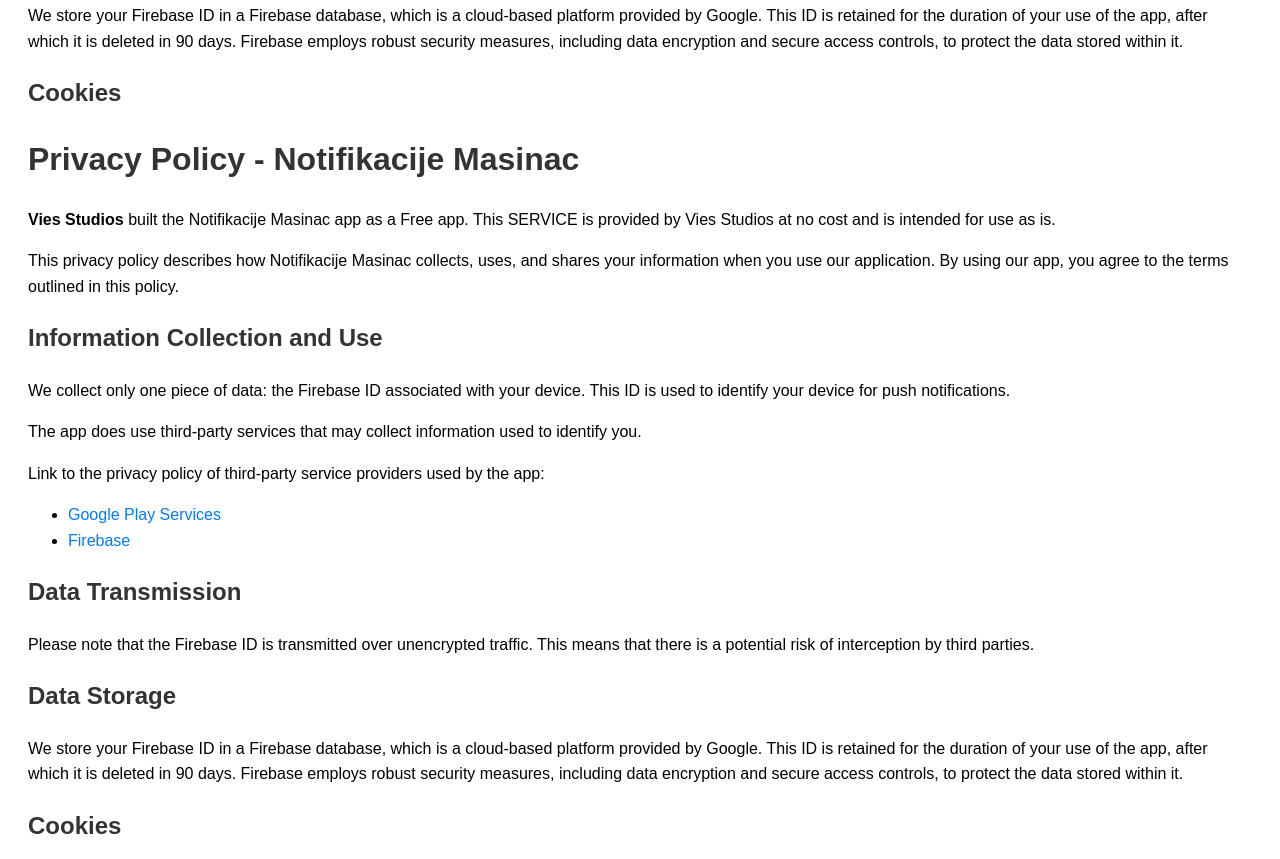
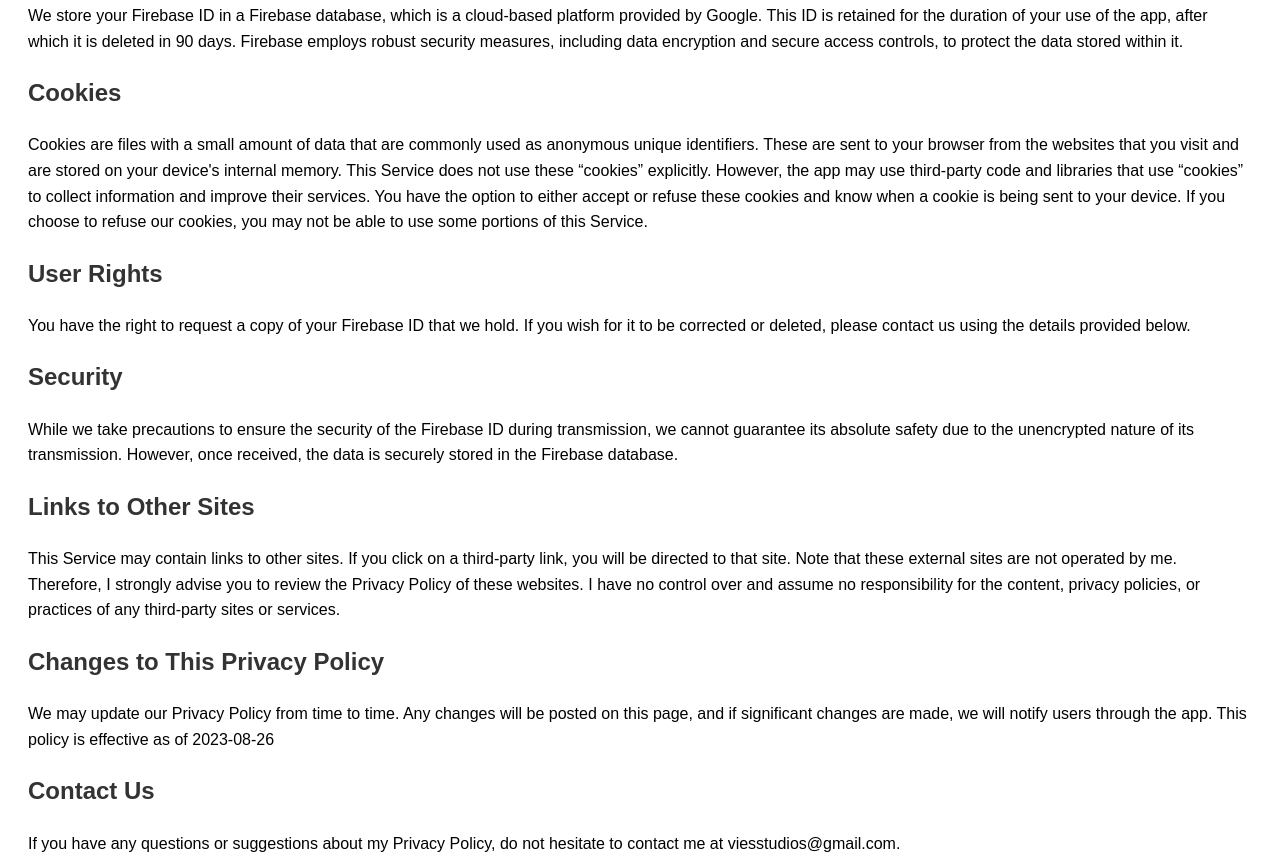
Before and after one commit to Vies-Studios/notifikacijemasinac, a plain HTML site: page index.html in a window 1280 px wide. Shown: the part 648-1507 px from the top of the page. Drawn offline with Linux system fonts and the light colour scheme.

Commit message:
Update index.html

```diff
--- a/index.html
+++ b/index.html
@@ -49,32 +49,6 @@
 
   <p>We store your Firebase ID in a Firebase database, which is a cloud-based platform provided by Google. This ID is retained for the duration of your use of the app, after which it is deleted in 90 days. Firebase employs robust security measures, including data encryption and secure access controls, to protect the data stored within it.</p>
 
-  <h2>Cookies</h2><h1>Privacy Policy - Notifikacije Masinac</h1>
-
-  <p><strong>Vies Studios</strong> built the Notifikacije Masinac app as a Free app. This SERVICE is provided by Vies Studios at no cost and is intended for use as is.</p>
-
-  <p>This privacy policy describes how Notifikacije Masinac collects, uses, and shares your information when you use our application. By using our app, you agree to the terms outlined in this policy.</p>
-
-  <h2>Information Collection and Use</h2>
-
-  <p>We collect only one piece of data: the Firebase ID associated with your device. This ID is used to identify your device for push notifications.</p>
-
-  <p>The app does use third-party services that may collect information used to identify you.</p>
-
-  <p>Link to the privacy policy of third-party service providers used by the app:</p>
-  <ul>
-      <li><a href="https://policies.google.com/privacy" target="_blank" rel="noopener noreferrer">Google Play Services</a></li>
-      <li><a href="https://firebase.google.com/support/privacy" target="_blank" rel="noopener noreferrer">Firebase</a></li>
-  </ul>
-
-  <h2>Data Transmission</h2>
-
-  <p>Please note that the Firebase ID is transmitted over unencrypted traffic. This means that there is a potential risk of interception by third parties.</p>
-
-  <h2>Data Storage</h2>
-
-  <p>We store your Firebase ID in a Firebase database, which is a cloud-based platform provided by Google. This ID is retained for the duration of your use of the app, after which it is deleted in 90 days. Firebase employs robust security measures, including data encryption and secure access controls, to protect the data stored within it.</p>
-
   <h2>Cookies</h2>
   <p>Cookies are files with a small amount of data that are commonly used as anonymous unique identifiers. These are sent to your browser from the websites that you visit and are stored on your device's internal memory.
 
```
